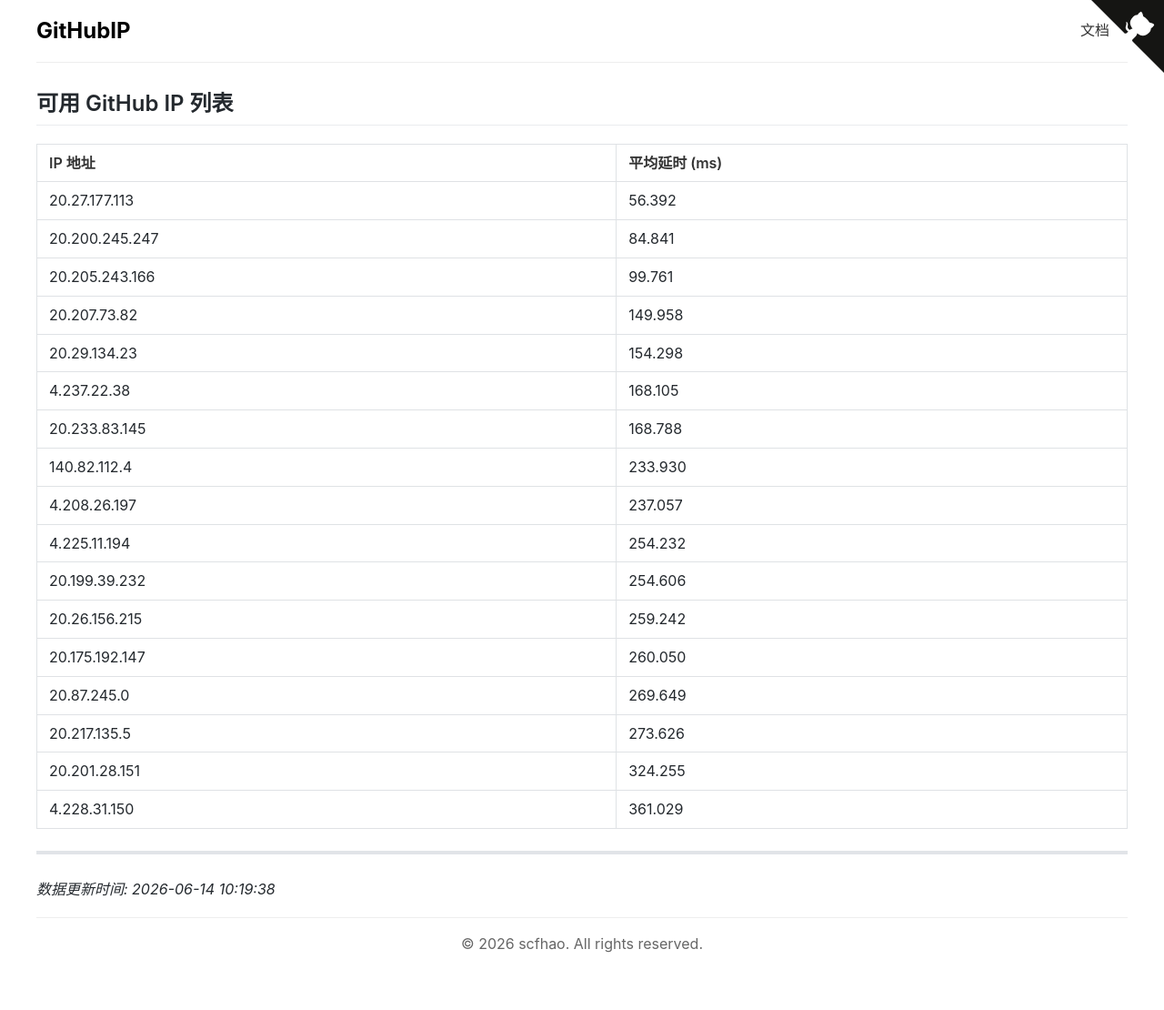
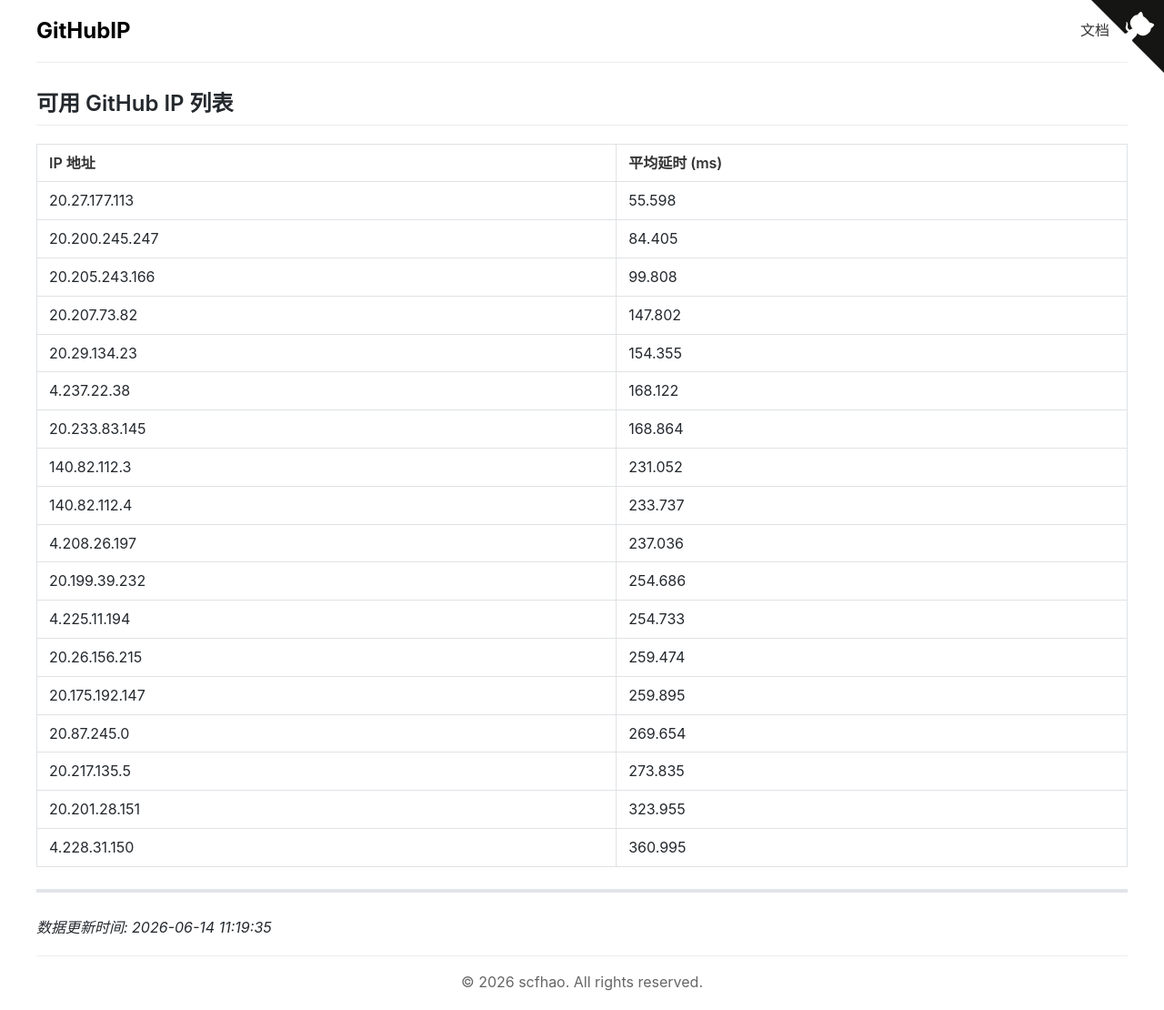
Before and after one commit to scfhao/GitHubIP, a Jekyll site: the page built from index.md, in a window 1280 px wide. Shown: the whole page at 91% size. Built offline with Jekyll 4.4.1, drawn with Linux system fonts in a browser that asks for light colours; before the commit the page ends 1068 px from its top, so only the background shows below that.

Commit message:
自动脚本执行 - 2026-06-14 11:19:35

```diff
--- a/index.md
+++ b/index.md
@@ -1,31 +1,32 @@
 ---
 layout: home
 title: GitHub IP 列表
-date: 2026-06-14 10:19:38
+date: 2026-06-14 11:19:35
 ---
 
 ## 可用 GitHub IP 列表
 
 | IP 地址 | 平均延时 (ms) |
 |---------|--------------|
-| 20.27.177.113 | 56.392 |
-| 20.200.245.247 | 84.841 |
-| 20.205.243.166 | 99.761 |
-| 20.207.73.82 | 149.958 |
-| 20.29.134.23 | 154.298 |
-| 4.237.22.38 | 168.105 |
-| 20.233.83.145 | 168.788 |
-| 140.82.112.4 | 233.930 |
-| 4.208.26.197 | 237.057 |
-| 4.225.11.194 | 254.232 |
-| 20.199.39.232 | 254.606 |
-| 20.26.156.215 | 259.242 |
-| 20.175.192.147 | 260.050 |
-| 20.87.245.0 | 269.649 |
-| 20.217.135.5 | 273.626 |
-| 20.201.28.151 | 324.255 |
-| 4.228.31.150 | 361.029 |
+| 20.27.177.113 | 55.598 |
+| 20.200.245.247 | 84.405 |
+| 20.205.243.166 | 99.808 |
+| 20.207.73.82 | 147.802 |
+| 20.29.134.23 | 154.355 |
+| 4.237.22.38 | 168.122 |
+| 20.233.83.145 | 168.864 |
+| 140.82.112.3 | 231.052 |
+| 140.82.112.4 | 233.737 |
+| 4.208.26.197 | 237.036 |
+| 20.199.39.232 | 254.686 |
+| 4.225.11.194 | 254.733 |
+| 20.26.156.215 | 259.474 |
+| 20.175.192.147 | 259.895 |
+| 20.87.245.0 | 269.654 |
+| 20.217.135.5 | 273.835 |
+| 20.201.28.151 | 323.955 |
+| 4.228.31.150 | 360.995 |
 
 ---
 
-*数据更新时间: 2026-06-14 10:19:38*
+*数据更新时间: 2026-06-14 11:19:35*
```
